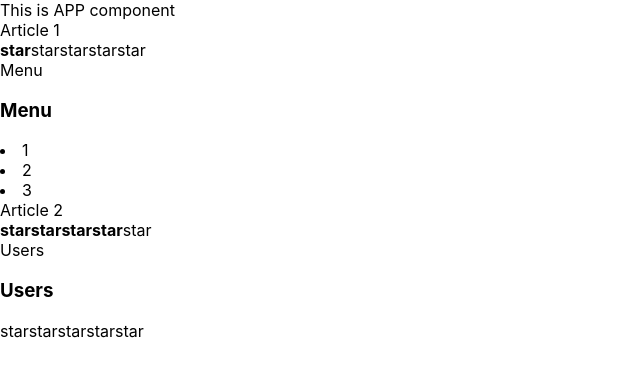
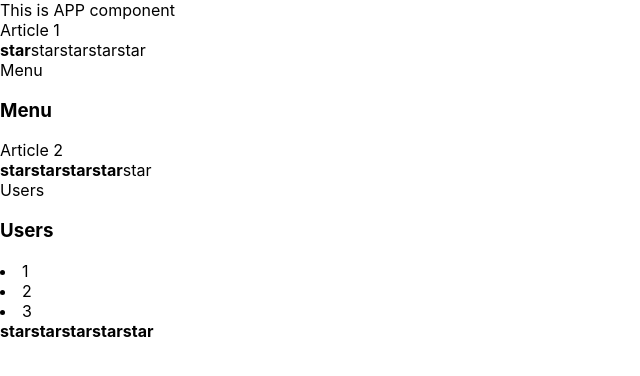
Before and after one commit to tenadopt/react-kkp, a React (Create React App) app: page / in a window 1280 px wide. Shown: the top 376 px of the page, without its empty margins (0-640 px from the left). Built offline with nearby package versions, Linux system fonts and the light colour scheme.

Commit message:
refactoring

```diff
--- a/src/App.tsx
+++ b/src/App.tsx
@@ -4,7 +4,6 @@
 import {Accordion} from "./components/Accordion/Accordion";
 
 function App() {
-    debugger
     console.log("App rendering");
     return (
         <div>
--- a/src/components/Accordion/Accordion.tsx
+++ b/src/components/Accordion/Accordion.tsx
@@ -8,21 +8,11 @@
 }
 
 export const Accordion = (props: AccordionProps) => {
-    console.log("Accordion rendering");
-    if (props.collapsed === true) {
     return (
         <div>
             {props.title}
             <AccordionTitle title={props.title}/>
-                <AccordionBody/>
+            {!props.collapsed && <AccordionBody/>}
         </div>
     )
-    } else {
-        return (
-            <div>
-                {props.title}
-                <AccordionTitle title={props.title}/>
-
-            </div>
-        )}
 }
--- a/src/components/Accordion/AccordionBody.tsx
+++ b/src/components/Accordion/AccordionBody.tsx
@@ -1,7 +1,7 @@
 import React from "react";
 
 export const AccordionBody = () => {
-    debugger
+
     console.log("AccordionBody is rendering");
     return (
         <div>
--- a/src/components/Accordion/AccordionTitle.tsx
+++ b/src/components/Accordion/AccordionTitle.tsx
@@ -5,7 +5,6 @@
 }
 
 export const AccordionTitle = (props: AccordionTitleType) => {
-    debugger
     console.log("AccordionTitle rendering");
     return (
         <h3>{props.title}</h3>
--- a/src/components/Rating/Rating.tsx
+++ b/src/components/Rating/Rating.tsx
@@ -7,46 +7,11 @@
 
 export const Rating = (props: RatingProps) => {
     console.log("Rating rendering");
-    if (props.value==1) {return <>
-            <Star selected={true}/>
-            <Star selected={false}/>
-            <Star selected={false}/>
-            <Star selected={false}/>
-            <Star selected={false}/>
-        </>}
-    if (props.value==2) {return <>
-        <Star selected={true}/>
-        <Star selected={true}/>
-        <Star selected={false}/>
-        <Star selected={false}/>
-        <Star selected={false}/>
-    </>}
-    if (props.value==3) {return <>
-        <Star selected={true}/>
-        <Star selected={true}/>
-        <Star selected={true}/>
-        <Star selected={false}/>
-        <Star selected={false}/>
-    </>}
-    if (props.value==4) {return <>
-        <Star selected={true}/>
-        <Star selected={true}/>
-        <Star selected={true}/>
-        <Star selected={true}/>
-        <Star selected={false}/>
-    </>}
-    if (props.value==5) {return <>
-        <Star selected={true}/>
-        <Star selected={true}/>
-        <Star selected={true}/>
-        <Star selected={true}/>
-        <Star selected={true}/>
-    </>}
     return <>
-        <Star selected={false}/>
-        <Star selected={false}/>
-        <Star selected={false}/>
-        <Star selected={false}/>
-        <Star selected={false}/>
-    </>
+            <Star selected={props.value>0}/>
+            <Star selected={props.value>1}/>
+            <Star selected={props.value>2}/>
+            <Star selected={props.value>3}/>
+            <Star selected={props.value>4}/>
+        </>
 }
```
Lines whose indentation alone changed are shown as unchanged.
